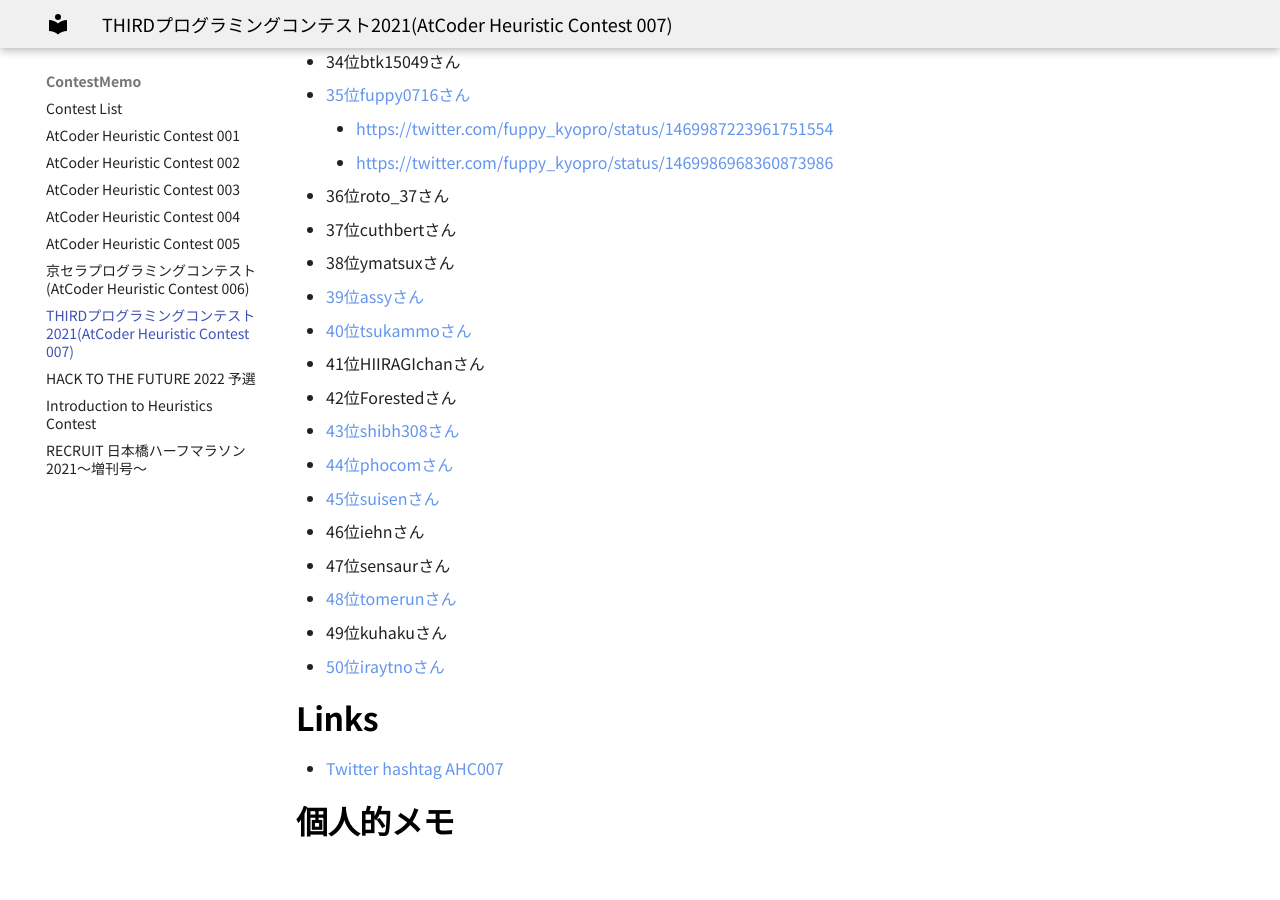
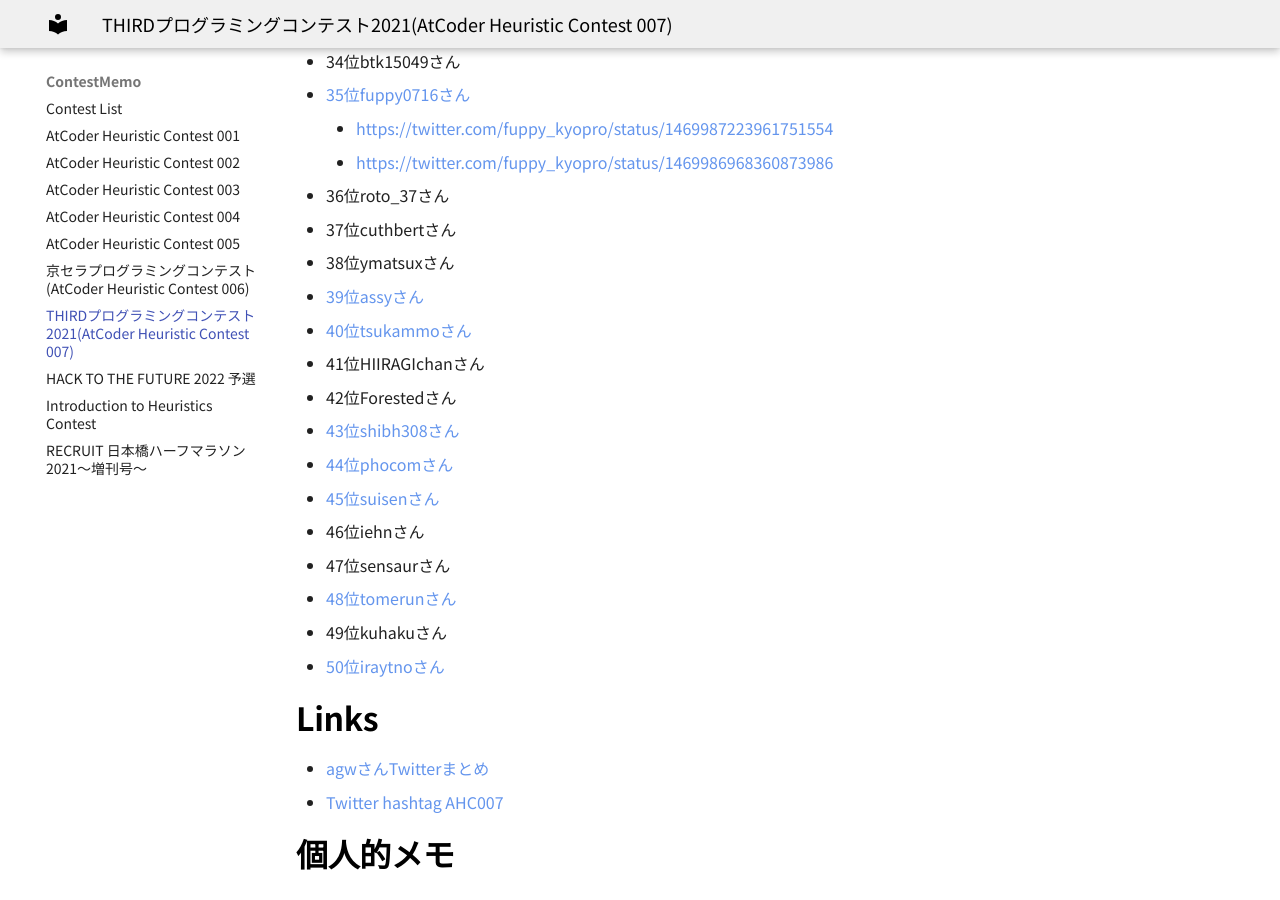
Before and after one commit to jetbead/AtCoderHeuristicContestMemo, an MkDocs documentation site: the page built from docs/ContestMemo/ahc007.md, in a window 1280 px wide and 900 px high, scrolled down 2040 px. Built offline with MkDocs 1.6.1 and Material for MkDocs 9.7.7, drawn with Linux system fonts in a browser that asks for light colours; some web fonts are replaced; before the commit the page ends 2906 px from its top, so only the background shows below that.

Commit message:
Update ahc007.md

```diff
--- a/docs/ContestMemo/ahc007.md
+++ b/docs/ContestMemo/ahc007.md
@@ -74,6 +74,7 @@
 - [50位iraytnoさん](https://twitter.com/iray_tno/status/1469989827613700100)
 
 ## Links
+- [agwさんTwitterまとめ](https://togetter.com/li/1815565)
 - [Twitter hashtag AHC007](https://twitter.com/hashtag/AHC007)
 
 ## 個人的メモ
```
